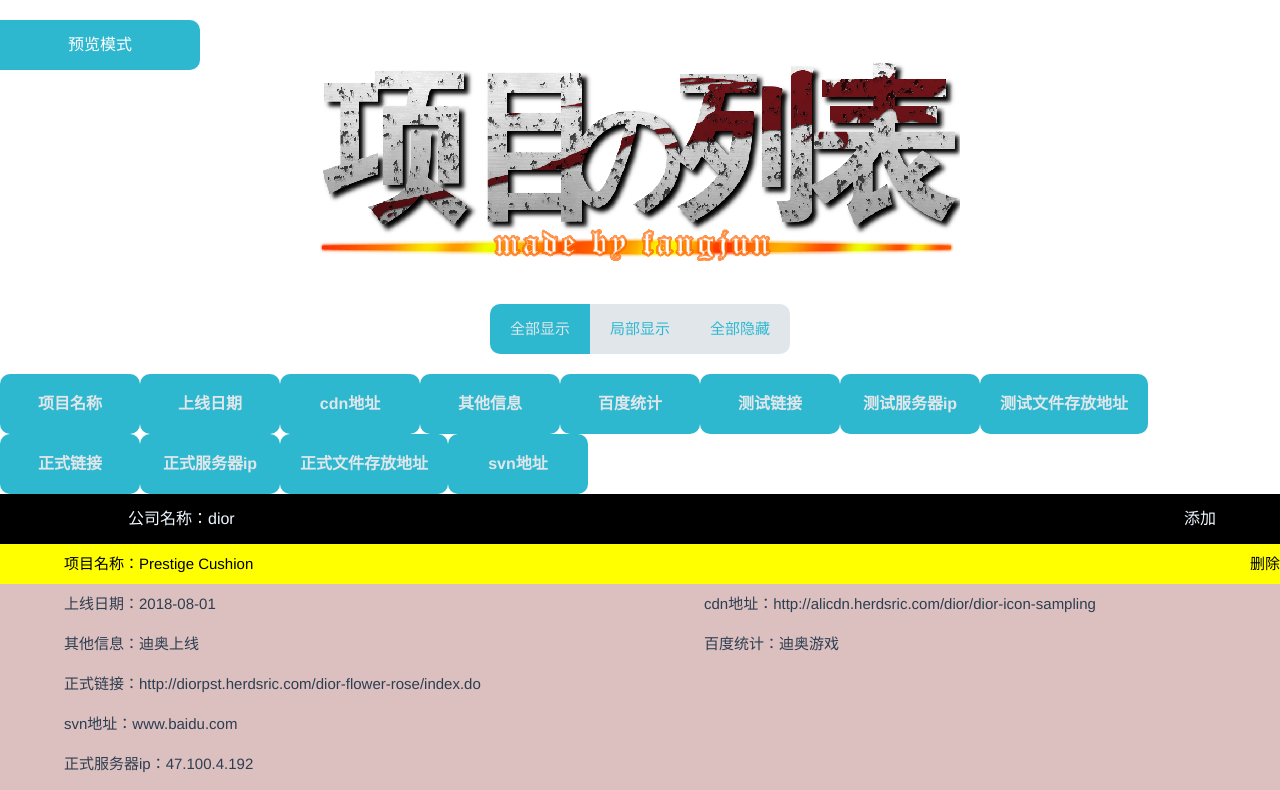
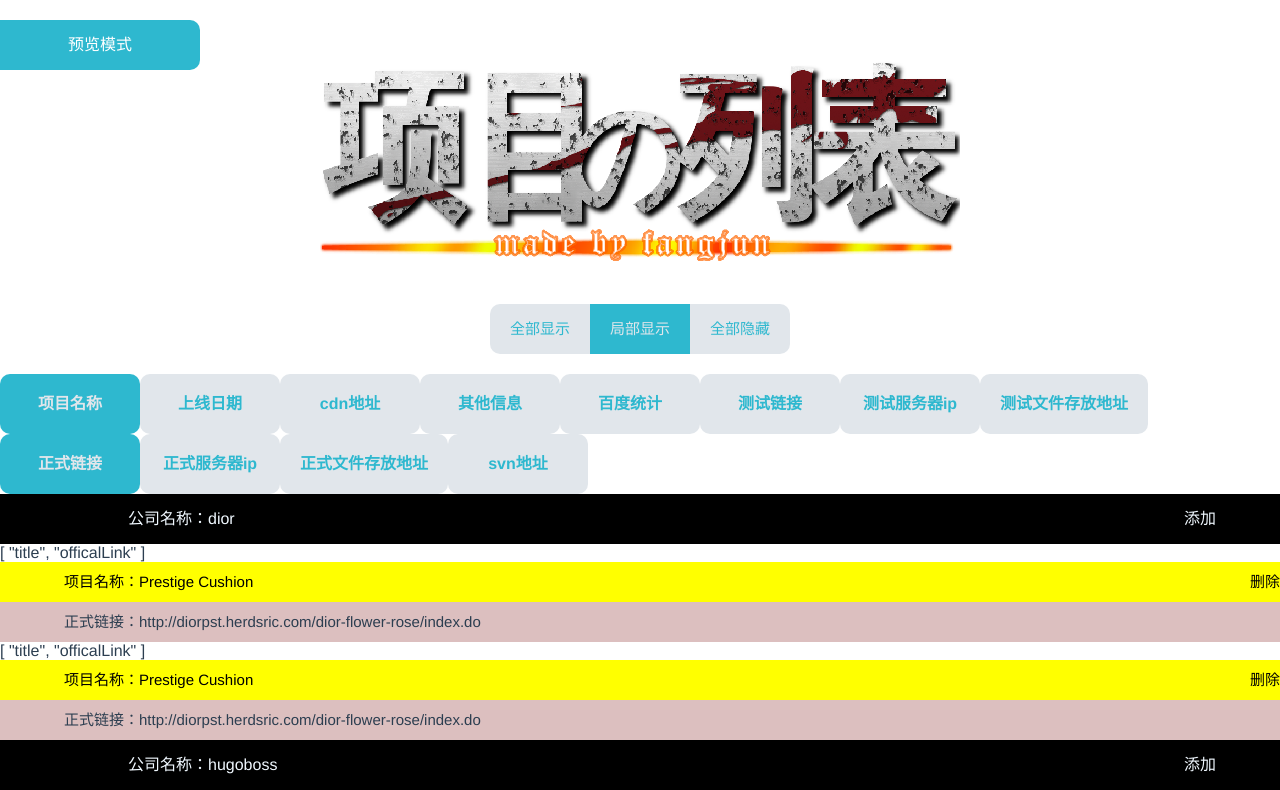
Before and after one commit to fangjunaass00/myserver-projectList, a Vue app in the folder my-cli/: page / in a window 1280 px wide. Shown: the top 790 px of the page. Built offline with nearby package versions, Linux system fonts and the light colour scheme; no server answers.

Commit message:
带插件

```diff
--- a/my-cli/src/components/ListItem.vue
+++ b/my-cli/src/components/ListItem.vue
@@ -1,5 +1,6 @@
 <template>
   <div>
+    {{settingparameter.showList}}
     <transition-group name="fade" class="flex-item" mode="in-out">
       <list-item-block
         v-for="item in renderEle"
@@ -130,7 +131,7 @@
       if (this.listOpenning) {
         newArr = ["title"];
       } else {
-        newArr = this.settingparameter.showList;
+        newArr = this.$util.originalShowList;
       }
       this.listOpenning = !this.listOpenning;
       this.showList = newArr;
--- a/my-cli/src/components/ListItemBlock.vue
+++ b/my-cli/src/components/ListItemBlock.vue
@@ -40,46 +40,11 @@
   },
   computed: {
     getName: function() {
-      var blockName = "";
-      switch (this.itemdata.name) {
-        case "title":
-          blockName = "项目名称";
-          break;
-        case "createDate":
-          blockName = "上线日期";
-          break;
-        case "cdnurl":
-          blockName = "cdn地址";
-          break;
-        case "other":
-          blockName = "其他信息";
-          break;
-        case "statistics":
-          blockName = "百度统计";
-          break;
-        case "testLink":
-          blockName = "测试链接";
-          break;
-        case "testServer":
-          blockName = "测试服务器ip";
-          break;
-        case "testServerPath":
-          blockName = "测试文件存放地址";
-          break;
-        case "officalLink":
-          blockName = "正式链接";
-          break;
-        case "officalServer":
-          blockName = "正式服务器ip";
-          break;
-        case "officalServerPath":
-          blockName = "正式文件存放地址";
-          break;
-        case "svnurl":
-          blockName = "svn地址";
-          break;
-      }
-      return blockName + "：" + this.itemdata.value;
+      return (
+        this.$util.getParameterName(this.itemdata.name) +
+        "：" +
+        this.itemdata.value
+      );
     }
   },
   filters: {
--- a/my-cli/src/components/ProjectOuterUI.vue
+++ b/my-cli/src/components/ProjectOuterUI.vue
@@ -12,14 +12,14 @@
         class="switch-showpart-btn"
         v-for="item in showAndHideBtn"
         v-bind:key="item.id"
-        @click="changePartShowOrHide(item)"
+        @click="changePartShowOrHide(item.id)"
         v-bind:class="{'btnActive':clickedPartId==item.id}"
       >{{item.name}}</div>
     </div>
     <div class="blank"></div>
     <div class="hide-block-check">
       <show-hide-ele
-        @switchChecked="showAndHide"
+        @switchChecked="changeTipsShow"
         v-bind:key="item.id"
         v-for="item in showAndHIdeList"
         :showeledata="item"
@@ -47,7 +47,7 @@
   },
   created: function() {
     this.getJsonData();
-    this.renderShowList();
+    this.changePartShowOrHide(this.clickedPartId);
   },
   methods: {
     switchMode() {
@@ -59,7 +59,7 @@
       this.settingParameter.dataCanSet = !this.settingParameter.dataCanSet;
     },
 
-    showAndHide(data) {
+    changeTipsShow(data) {
       this.showAndHIdeList.forEach(function(item) {
         if (data.name == item.name) {
           item.show = data.value;
@@ -67,6 +67,7 @@
       });
 
       this.renderShowList();
+      console.log(this.showAndHIdeList);
     },
     renderShowList: function() {
       var arr = [];
@@ -75,16 +76,18 @@
           arr.push(item.name);
         }
       });
+
       this.settingParameter.showList = arr;
+      console.log(this.settingParameter.showList);
     },
-    changePartShowOrHide: function(item) {
-      this.clickedPartId = item.id;
+    changePartShowOrHide: function(id) {
+      this.clickedPartId = id;
       var allowArr;
-      if (item.id == 0) {
+      if (id == 0) {
         allowArr = ["all"];
-      } else if (item.id == 1) {
+      } else if (id == 1) {
         allowArr = ["title", "officalLink"];
-      } else if (item.id == 2) {
+      } else if (id == 2) {
         allowArr = ["title"];
       }
 
@@ -210,7 +213,7 @@
         { id: 10, name: "officalServerPath", show: true },
         { id: 11, name: "svnurl", show: true }
       ],
-      clickedPartId: 0,
+      clickedPartId: 1,
 
       filedata: {
         title: "update",
@@ -323,6 +326,7 @@
   color: #2eb8cf;
   text-align: center;
   line-height: 50px;
+  cursor: pointer;
 }
 .switch-showpart-btn:nth-child(1) {
   border-radius: 10px 0 0 10px;
--- a/my-cli/src/components/ShowHideEle.vue
+++ b/my-cli/src/components/ShowHideEle.vue
@@ -3,7 +3,7 @@
     class="check-item"
     @click="checkChange"
     v-bind:class="{'check-item-active':showeledata.show}"
-  >{{showeledata.name|namefilter}}</div>
+  >{{showEleDataName}}</div>
 </template>
 
 <script>
@@ -22,48 +22,9 @@
       });
     }
   },
-  filters: {
-    namefilter: function(itemname) {
-      var blockName;
-      switch (itemname) {
-        case "title":
-          blockName = "项目名称";
-          break;
-        case "createDate":
-          blockName = "上线日期";
-          break;
-        case "cdnurl":
-          blockName = "cdn地址";
-          break;
-        case "other":
-          blockName = "其他信息";
-          break;
-        case "statistics":
-          blockName = "百度统计";
-          break;
-        case "testLink":
-          blockName = "测试链接";
-          break;
-        case "testServer":
-          blockName = "测试服务器ip";
-          break;
-        case "testServerPath":
-          blockName = "测试文件存放地址";
-          break;
-        case "officalLink":
-          blockName = "正式链接";
-          break;
-        case "officalServer":
-          blockName = "正式服务器ip";
-          break;
-        case "officalServerPath":
-          blockName = "正式文件存放地址";
-          break;
-        case "svnurl":
-          blockName = "svn地址";
-          break;
-      }
-      return blockName;
+  computed: {
+    showEleDataName: function() {
+      return this.$util.getParameterName(this.showeledata.name);
     }
   }
 };
--- a/my-cli/src/main.js
+++ b/my-cli/src/main.js
@@ -4,10 +4,12 @@
 import App from "./App";
 import router from "./router";
 import axios from "axios";
+import util from "@/util/util";
 
 Vue.config.productionTip = false;
 Vue.prototype.$axios = axios;
 axios.defaults.baseURL = "http://47.99.166.160:82/";
+Vue.prototype.$util = util;
 /* eslint-disable no-new */
 new Vue({
   el: "#app",
--- /dev/null
+++ b/my-cli/src/util/util.js
@@ -0,0 +1,59 @@
+export default {
+  name: "utils part",
+  originalShowList: [
+    "title",
+    "createDate",
+    "cdnurl",
+    "other",
+    "statistics",
+    "testLink",
+    "testServer",
+    "testServerPath",
+    "officalLink",
+    "officalServer",
+    "officalServerPath",
+    "svnurl"
+  ],
+  getParameterName(itemname) {
+    var blockName;
+    switch (itemname) {
+      case "title":
+        blockName = "项目名称";
+        break;
+      case "createDate":
+        blockName = "上线日期";
+        break;
+      case "cdnurl":
+        blockName = "cdn地址";
+        break;
+      case "other":
+        blockName = "其他信息";
+        break;
+      case "statistics":
+        blockName = "百度统计";
+        break;
+      case "testLink":
+        blockName = "测试链接";
+        break;
+      case "testServer":
+        blockName = "测试服务器ip";
+        break;
+      case "testServerPath":
+        blockName = "测试文件存放地址";
+        break;
+      case "officalLink":
+        blockName = "正式链接";
+        break;
+      case "officalServer":
+        blockName = "正式服务器ip";
+        break;
+      case "officalServerPath":
+        blockName = "正式文件存放地址";
+        break;
+      case "svnurl":
+        blockName = "svn地址";
+        break;
+    }
+    return blockName;
+  }
+};
```
